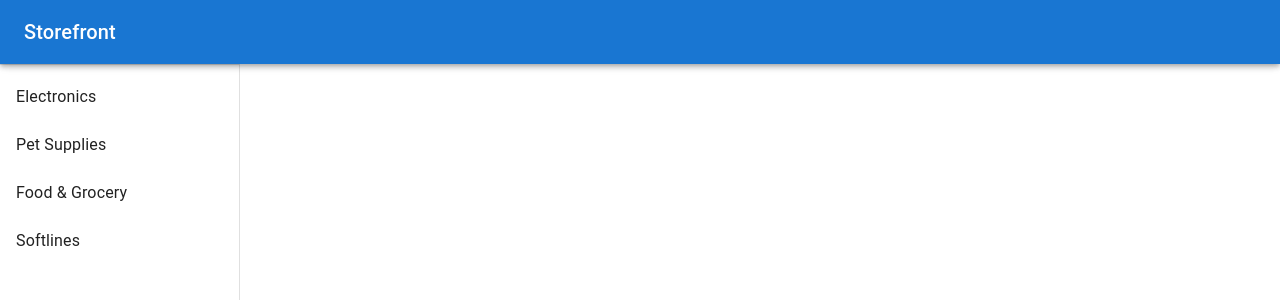
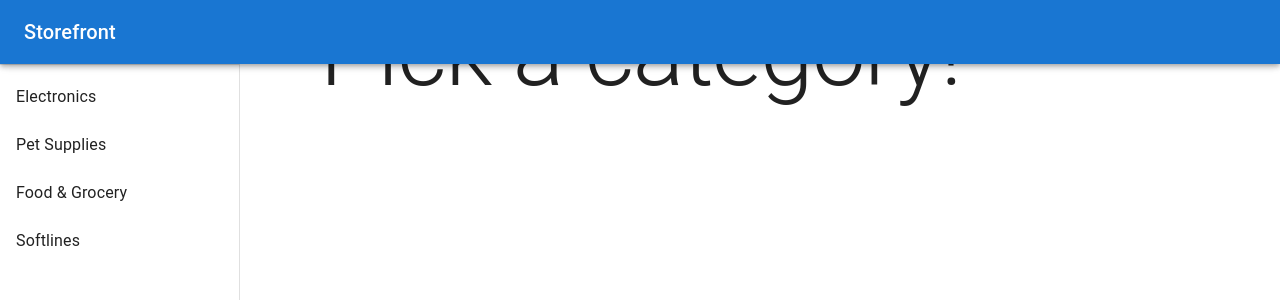
Before and after one commit to modopo/storefont, a React (Create React App) app: page / in a window 1280 px wide. Shown: the top 300 px of the page. Built offline with nearby package versions, Linux system fonts and the light colour scheme; the HTML template or start-up script is replaced by a standard one.

Commit message:
updated grids

```diff
--- a/src/Components/Products/index.js
+++ b/src/Components/Products/index.js
@@ -4,7 +4,8 @@ import CardContent from '@mui/material/CardContent';
 import CardMedia from '@mui/material/CardMedia';
 import Typography from '@mui/material/Typography';
 import { Button, CardActionArea, CardActions } from '@mui/material';
-import { useSelector, useDispatch } from 'react-redux';
+import Grid from '@mui/material/Unstable_Grid2'; // Grid version 2
+import { useSelector } from 'react-redux';
 
 export default function Products() {
 
@@ -13,8 +14,9 @@ export default function Products() {
   let productsToDisplay = useSelector((currentState) => currentState.products.productsToDisplay)
 
   return (
-    <>
+    <Grid container justifyContent="center" spacing={1} rowSpacing={1}>
       {activeCategory ? (
+
         productsToDisplay.map(product => (
           <Card sx={{ maxWidth: 345 }}>
             <CardActionArea>
@@ -40,11 +42,10 @@ export default function Products() {
           </Card>
         ))
       ) : (
-        <Typography variant="h3">
+        <Typography variant="h1">
           Pick a category!
         </Typography>
       )}
-
-    </>
+    </Grid>
   );
 }
```
